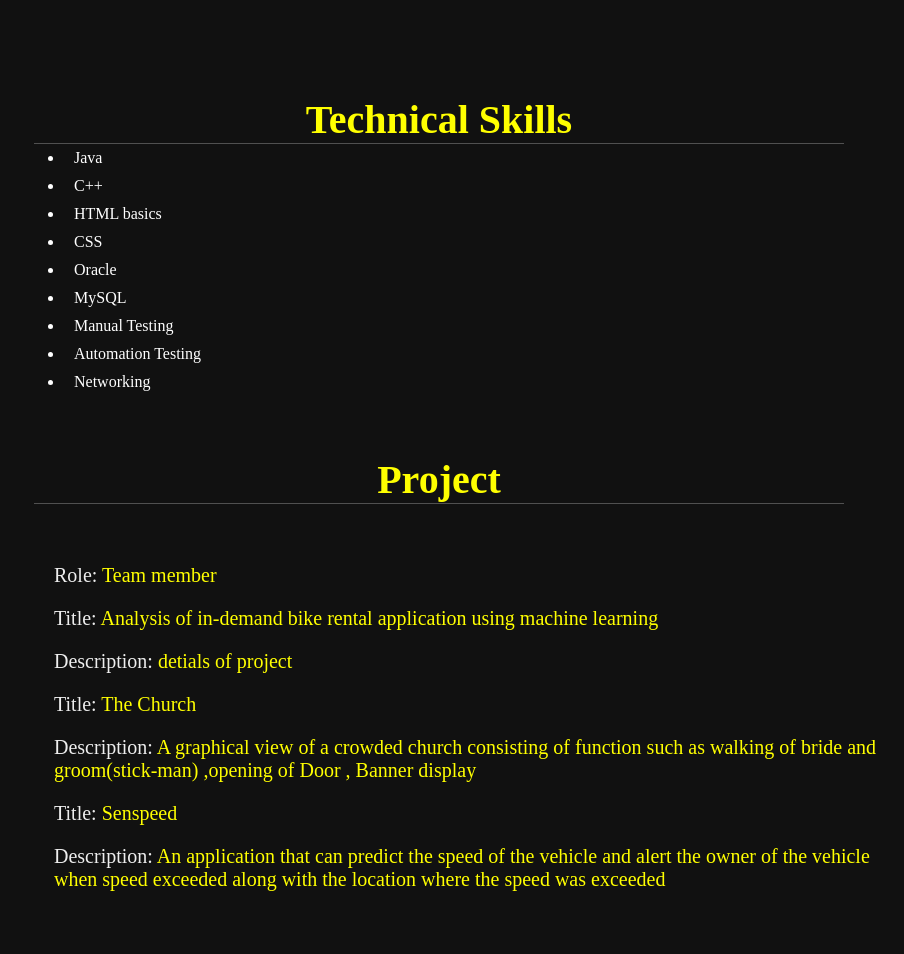
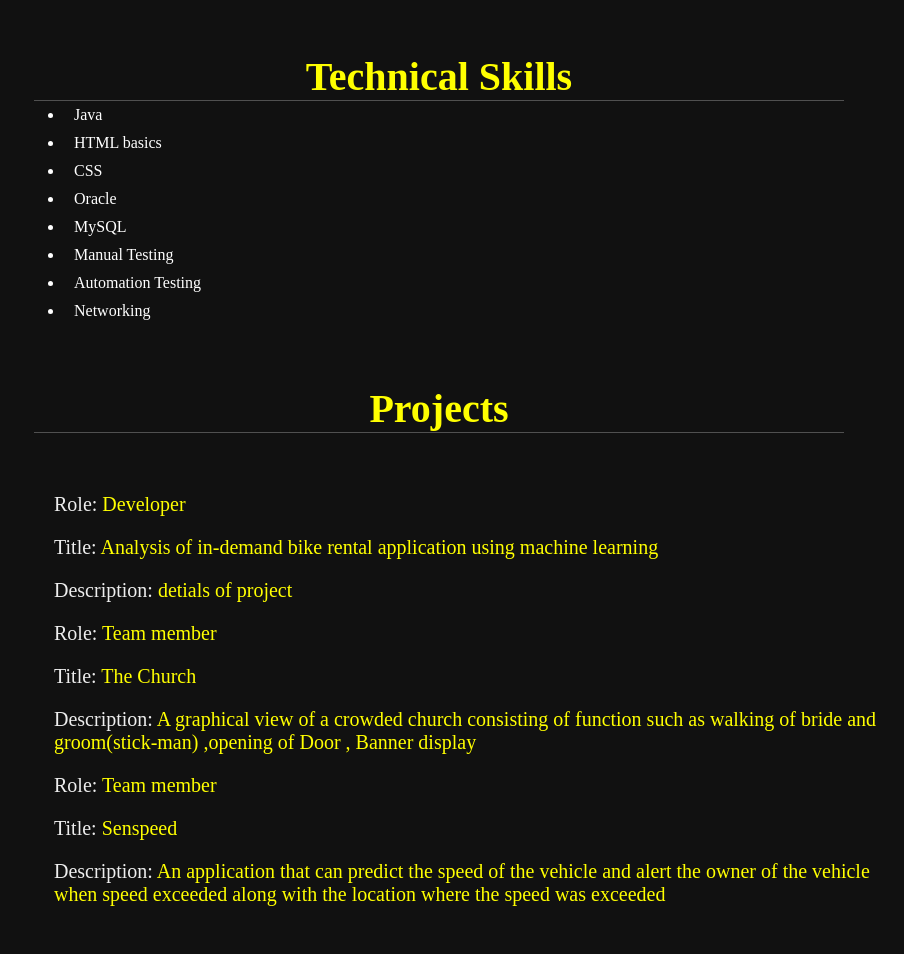
Before and after one commit to Kiths9/Resume.gitgub.io, a plain HTML site: page index.html in a window 1280 px wide. Shown: the part 851-1805 px from the top of the page, without its empty margins (376-1280 px from the left). Drawn offline with Linux system fonts and the light colour scheme.

Commit message:
Update index.html

```diff
--- a/index.html
+++ b/index.html
@@ -28,7 +28,6 @@
         <div class="Row">
         <div class="det">
           <h3><span>Name: </span>Keerthi Narayana S</h3>
-             <h3><span>Age: </span>30</h3>
              <h3><span>Gender: </span>Male</h3>
              <h3><span>Email: </span>kiths9k@gmail.com</h3>
              <h3><span>Phone_no: </span>8884959822</h3>
@@ -76,7 +75,6 @@
     <div>
     <ul id="lis">
            <li>Java</li>
-        <li>C++</li>
         <li>HTML basics</li>
         <li>CSS</li>
         <li>Oracle</li>
@@ -88,21 +86,21 @@
 </div>
 </section>
 <section class="Project" id="Project">
-    <h1 class="heading"><span>Project</span></h1>
+    <h1 class="heading"><span>Projects</span></h1>
     <div class="Row">
         <div class="det">
-    <h3><span>Role: </span>Team member</h3>
+    <h3><span>Role: </span>Developer</h3>
     <h3><span>Title: </span> Analysis of in-demand bike rental
 application using machine learning</h3>
     <h3><span>Description: </span> detials of project</h3>
-
+		 <h3><span>Role: </span>Team member</h3>
 		 <h3><span>Title: </span>The Church</h3>
     <h3><span>Description: </span> A graphical view of a crowded church consisting of
 function such as walking of bride and
 groom(stick-man) ,opening of Door , Banner display</h3>
 
 
-
+	   	 <h3><span>Role: </span>Team member</h3>
 		 <h3><span>Title: </span> Senspeed</h3>
     <h3><span>Description: </span> An application that can predict the speed of the
 vehicle and alert the owner of the vehicle when
```
